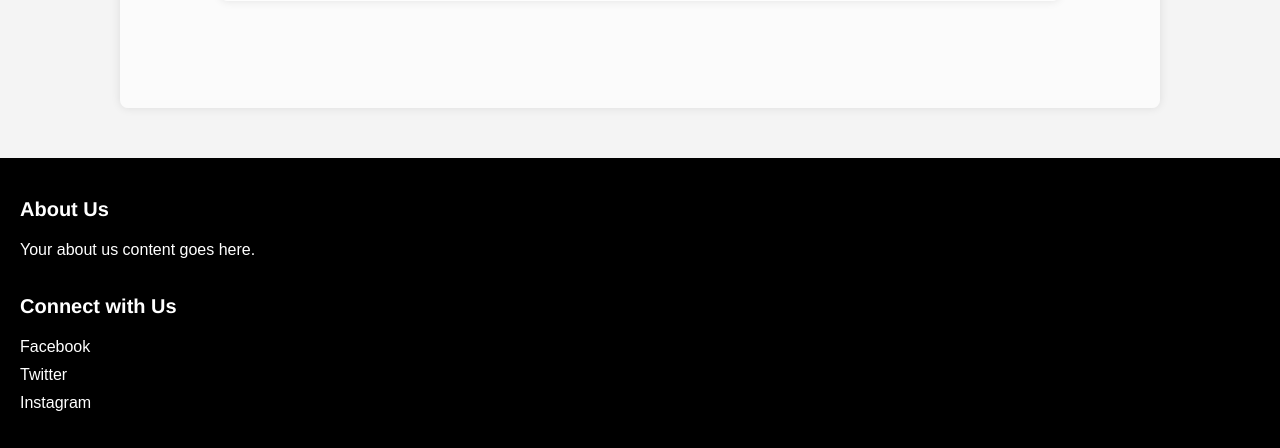
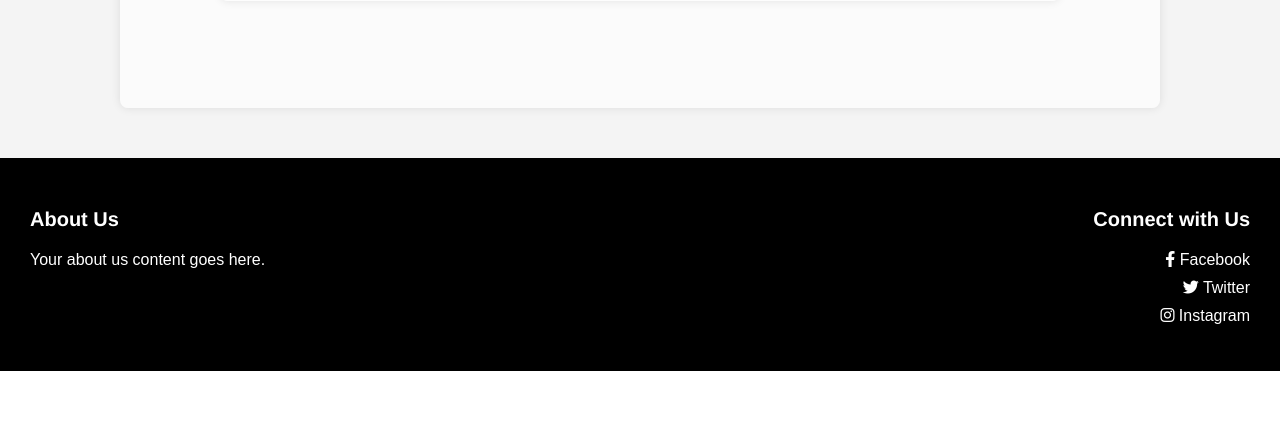
Before and after one commit to fogapandrew/SchoolManagementSystem, a PHP site: page /course.php in a window 1280 px wide. Shown: the part 2250-2698 px from the top of the page. After the commit the page ends 2621 px from the top, so only its background shows below. Run offline with PHP 8.4, Linux system fonts and the light colour scheme.

Commit message:
adding social media links

```diff
--- a/webapp/include/footer.php
+++ b/webapp/include/footer.php
@@ -1,5 +1,10 @@
+<head>
+    <link rel="stylesheet" href="https://cdnjs.cloudflare.com/ajax/libs/font-awesome/6.0.0-beta3/css/all.min.css">
+</head>
+
 <!-- footer.html -->
 <footer>
+    <div class="DataContainers">
         <div class="about">
             <h3>About Us</h3>
             <p>Your about us content goes here.</p>
@@ -7,12 +12,14 @@
         <div class="social-links">
             <h3>Connect with Us</h3>
             <ul>
-            <li><a href="#" target="_blank">Facebook</a></li>
-            <li><a href="#" target="_blank">Twitter</a></li>
-            <li><a href="#" target="_blank">Instagram</a></li>
+                <li><a href="#" target="_blank"><i class="fab fa-facebook-f"></i> Facebook</a></li>
+                <li><a href="#" target="_blank"><i class="fab fa-twitter"></i> Twitter</a></li>
+                <li><a href="#" target="_blank"><i class="fab fa-instagram"></i> Instagram</a></li>
             </ul>
         </div>
+    </div>
 </footer>
+
 
 <style>
     footer {
@@ -48,4 +55,20 @@
     footer ul li a:hover {
         color:#3108e7;
     }
+    .DataContainers{
+        display: flex;
+        justify-content: space-between;
+    }
+    .about, .social-links {
+    padding: 10px;
+}
+.about {
+    flex: 1;
+    /* If you want the left div to take up more space, you can adjust the flex value */
+}
+
+.social-links {
+    flex: 1;
+    text-align: right;
+}
 </style>
```
Lines whose indentation alone changed are shown as unchanged.
